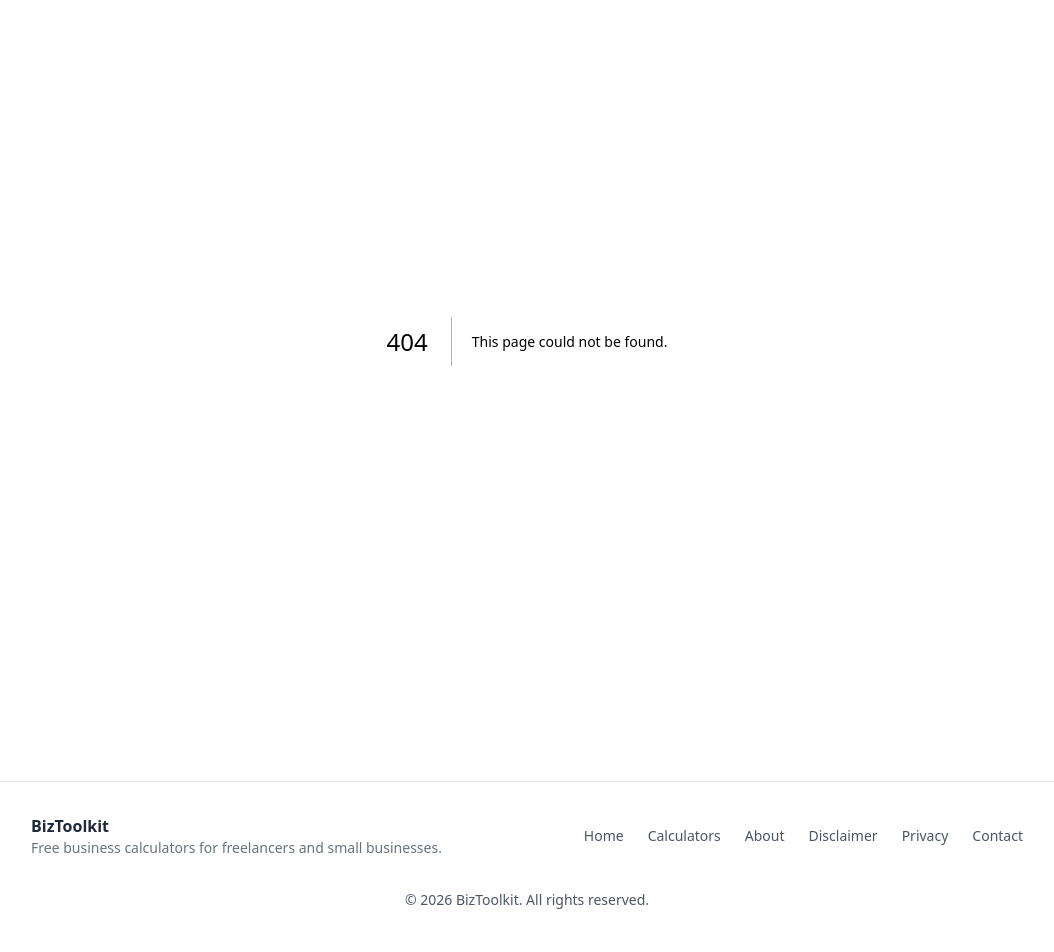
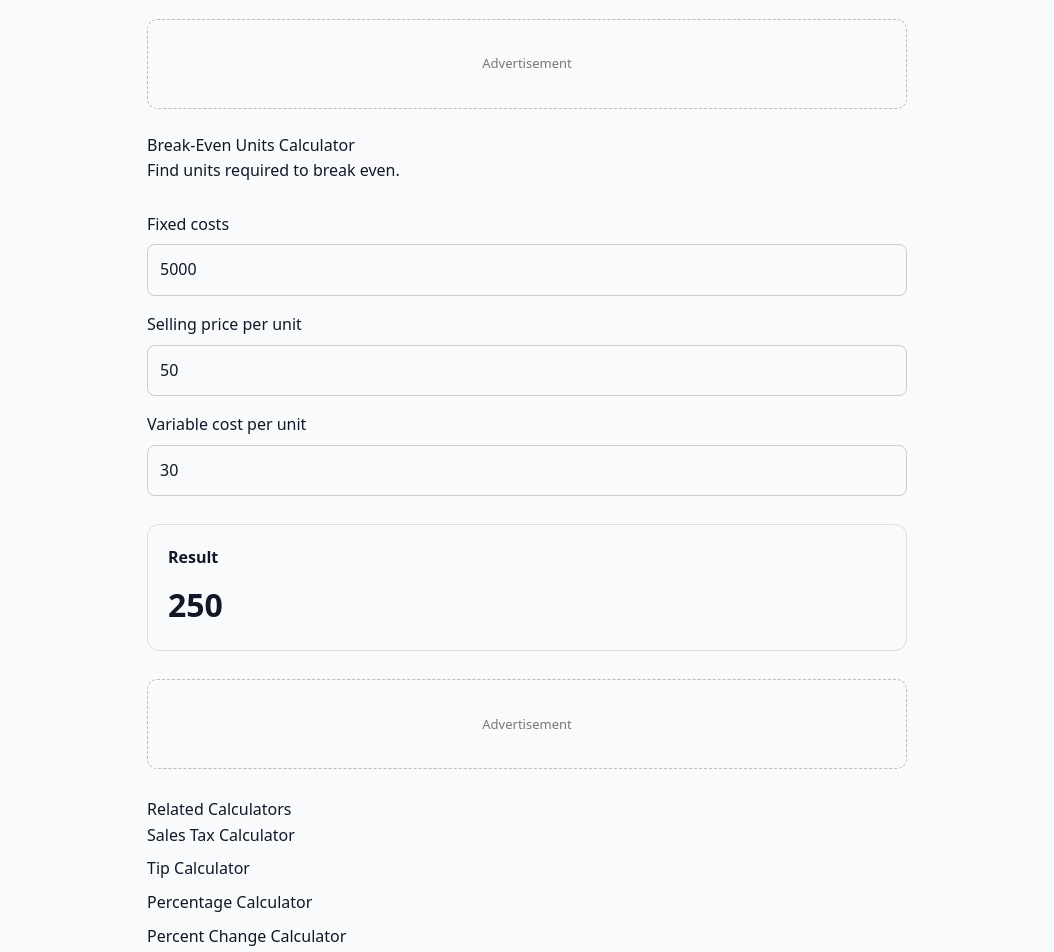
Before and after one commit to wakilmustaqeem/biztoolkit, a Next.js app: page /break-even-units-calculator in a window 1280 px wide. Before the commit this address had no page. Shown: the part 140-1092 px from the top of the page, without its empty margins (113-1167 px from the left). Before the commit the page ends 1066 px from the top, so only its background shows below. Built offline with nearby package versions, Linux system fonts and the light colour scheme.

Commit message:
feat: add next calculator route batch

```diff
--- /dev/null
+++ b/app/break-even-units-calculator/page.tsx
@@ -0,0 +1,4 @@
+import type { Metadata } from "next";
+import BusinessCalculator from "@/components/business-calculator";
+export const metadata: Metadata = { title: "Break-Even Units Calculator | BizToolkit", description: "Calculate break-even units quickly with BizToolkit.", alternates: { canonical: "/break-even-units-calculator" } };
+export default function Page(){ return <BusinessCalculator slug="break-even-units-calculator"/>; }
--- /dev/null
+++ b/app/cash-flow-calculator/page.tsx
@@ -0,0 +1,4 @@
+import type { Metadata } from "next";
+import BusinessCalculator from "@/components/business-calculator";
+export const metadata: Metadata = { title: "Cash Flow Calculator | BizToolkit", description: "Calculate cash flow quickly with BizToolkit.", alternates: { canonical: "/cash-flow-calculator" } };
+export default function Page(){ return <BusinessCalculator slug="cash-flow-calculator"/>; }
--- /dev/null
+++ b/app/customer-acquisition-cost-calculator/page.tsx
@@ -0,0 +1,4 @@
+import type { Metadata } from "next";
+import BusinessCalculator from "@/components/business-calculator";
+export const metadata: Metadata = { title: "Customer Acquisition Cost Calculator | BizToolkit", description: "Calculate customer acquisition cost quickly with BizToolkit.", alternates: { canonical: "/customer-acquisition-cost-calculator" } };
+export default function Page(){ return <BusinessCalculator slug="customer-acquisition-cost-calculator"/>; }
--- /dev/null
+++ b/app/customer-lifetime-value-calculator/page.tsx
@@ -0,0 +1,4 @@
+import type { Metadata } from "next";
+import BusinessCalculator from "@/components/business-calculator";
+export const metadata: Metadata = { title: "Customer Lifetime Value Calculator | BizToolkit", description: "Calculate customer lifetime value quickly with BizToolkit.", alternates: { canonical: "/customer-lifetime-value-calculator" } };
+export default function Page(){ return <BusinessCalculator slug="customer-lifetime-value-calculator"/>; }
--- /dev/null
+++ b/app/ebitda-calculator/page.tsx
@@ -0,0 +1,4 @@
+import type { Metadata } from "next";
+import BusinessCalculator from "@/components/business-calculator";
+export const metadata: Metadata = { title: "EBITDA Calculator | BizToolkit", description: "Calculate EBITDA quickly with BizToolkit.", alternates: { canonical: "/ebitda-calculator" } };
+export default function Page(){ return <BusinessCalculator slug="ebitda-calculator"/>; }
--- /dev/null
+++ b/app/markup-percentage-calculator/page.tsx
@@ -0,0 +1,4 @@
+import type { Metadata } from "next";
+import BusinessCalculator from "@/components/business-calculator";
+export const metadata: Metadata = { title: "Markup Percentage Calculator | BizToolkit", description: "Calculate markup percentage quickly with BizToolkit.", alternates: { canonical: "/markup-percentage-calculator" } };
+export default function Page(){ return <BusinessCalculator slug="markup-percentage-calculator"/>; }
--- /dev/null
+++ b/app/operating-margin-calculator/page.tsx
@@ -0,0 +1,4 @@
+import type { Metadata } from "next";
+import BusinessCalculator from "@/components/business-calculator";
+export const metadata: Metadata = { title: "Operating Margin Calculator | BizToolkit", description: "Calculate operating margin quickly with BizToolkit.", alternates: { canonical: "/operating-margin-calculator" } };
+export default function Page(){ return <BusinessCalculator slug="operating-margin-calculator"/>; }
--- /dev/null
+++ b/app/price-after-discount-calculator/page.tsx
@@ -0,0 +1,4 @@
+import type { Metadata } from "next";
+import BusinessCalculator from "@/components/business-calculator";
+export const metadata: Metadata = { title: "Price After Discount Calculator | BizToolkit", description: "Calculate price after discount quickly with BizToolkit.", alternates: { canonical: "/price-after-discount-calculator" } };
+export default function Page(){ return <BusinessCalculator slug="price-after-discount-calculator"/>; }
--- /dev/null
+++ b/app/roi-percentage-calculator/page.tsx
@@ -0,0 +1,4 @@
+import type { Metadata } from "next";
+import BusinessCalculator from "@/components/business-calculator";
+export const metadata: Metadata = { title: "ROI Percentage Calculator | BizToolkit", description: "Calculate ROI percentage quickly with BizToolkit.", alternates: { canonical: "/roi-percentage-calculator" } };
+export default function Page(){ return <BusinessCalculator slug="roi-percentage-calculator"/>; }
--- /dev/null
+++ b/app/sales-growth-calculator/page.tsx
@@ -0,0 +1,4 @@
+import type { Metadata } from "next";
+import BusinessCalculator from "@/components/business-calculator";
+export const metadata: Metadata = { title: "Sales Growth Calculator | BizToolkit", description: "Calculate sales growth quickly with BizToolkit.", alternates: { canonical: "/sales-growth-calculator" } };
+export default function Page(){ return <BusinessCalculator slug="sales-growth-calculator"/>; }
```
